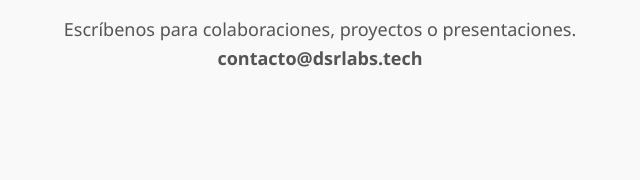
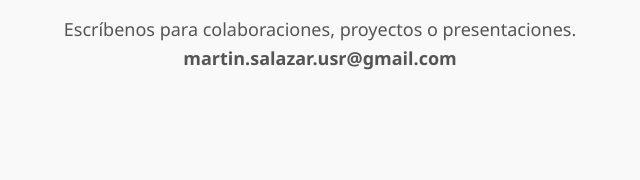
Before and after one commit to USRobotics01/dsr-lab.github.io, a plain HTML site: page index.html in a window 1280 px wide. Shown: the part 2350-2530 px from the top of the page, 320-960 px from the left. Drawn offline with Linux system fonts and the light colour scheme.

Commit message:
Update index.html

```diff
--- a/index.html
+++ b/index.html
@@ -290,7 +290,7 @@
     <p>
       Escríbenos para colaboraciones, proyectos o presentaciones.
       <br>
-      <strong>contacto@dsrlabs.tech</strong>
+      <strong>martin.salazar.usr@gmail.com</strong>
     </p>
   </div>
 
```
